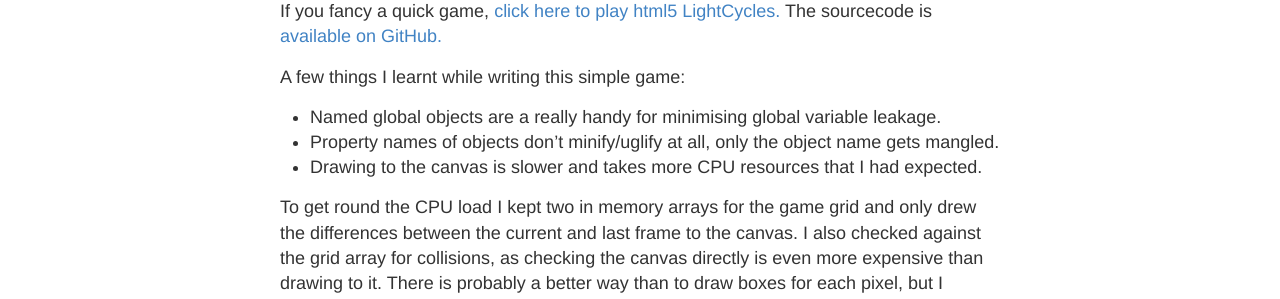
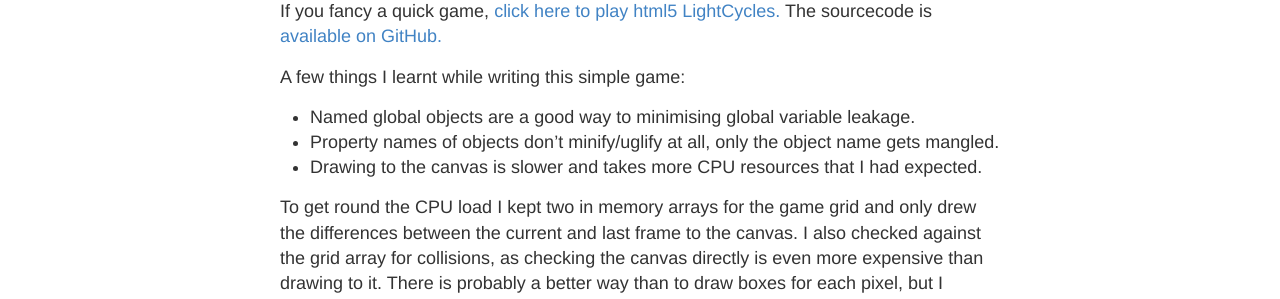
Before and after one commit to YorkshireKev/kevssite.com-jekyll-version, a Jekyll site: the page built from _posts/2014-12-27-more-adventures-in-javascript.md, in a window 1280 px wide. Shown: the part 779-1078 px from the top of the page. Built offline with Jekyll 4.4.1, drawn with Linux system fonts in a browser that asks for light colours; comment, search, counter and statistics services are not loaded.

Commit message:
fix typo

```diff
--- a/_posts/2014-12-27-more-adventures-in-javascript.md
+++ b/_posts/2014-12-27-more-adventures-in-javascript.md
@@ -21,7 +21,7 @@ If you fancy a quick game, [click here to play html5 LightCycles.](/stuff/lightc
 
 A few things I learnt while writing this simple game:
 
-- Named global objects are a really handy for minimising global variable leakage.
+- Named global objects are a good way to minimising global variable leakage.
 - Property names of objects don't minify/uglify at all, only the object name gets mangled.
 - Drawing to the canvas is slower and takes more CPU resources that I had expected.
 
```
